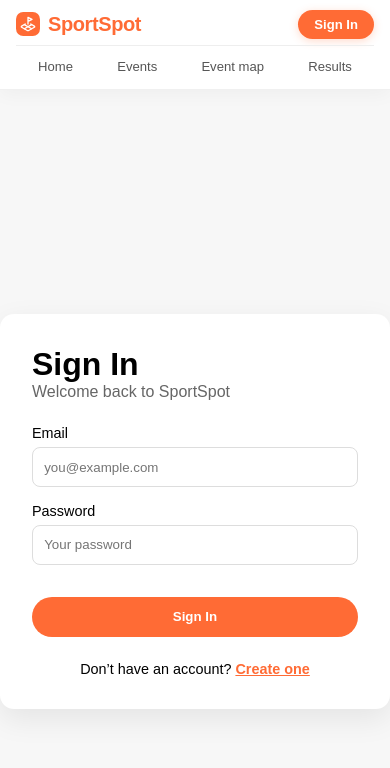
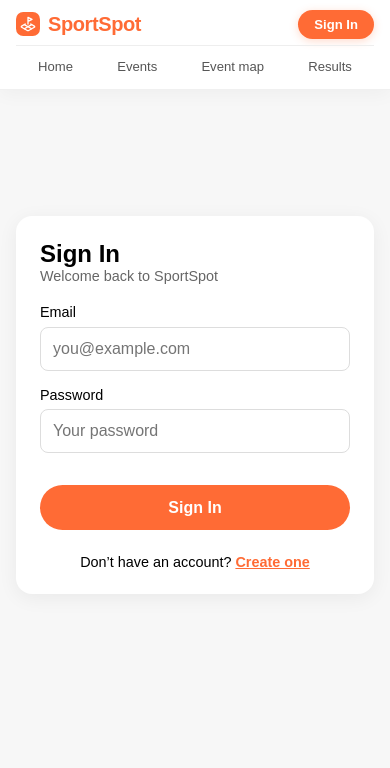
Before and after one commit to buricena/SportSpot, a Next.js app in the folder sportspot/: page /login in a window 390 px wide. Shown: the top 768 px of the page. Built offline with nearby package versions, Linux system fonts and the light colour scheme; no server answers.

Commit message:
Updated media screen

```diff
--- a/sportspot/app/login/login.module.css
+++ b/sportspot/app/login/login.module.css
@@ -4,6 +4,7 @@
   align-items: center;
   justify-content: center;
   background: #f7f7f7;
+  padding: 1rem;
 }
 
 .card {
@@ -38,6 +39,7 @@
   padding: 0.7rem;
   border-radius: 8px;
   border: 1px solid #ddd;
+  font-size: 1rem;
 }
 
 .button {
@@ -49,6 +51,7 @@
   color: white;
   font-weight: 600;
   cursor: pointer;
+  font-size: 1rem;
 }
 
 .button:disabled {
@@ -71,3 +74,48 @@
   color: #ff6b35;
   font-weight: 600;
 }
+
+@media (max-width: 480px){
+  .page{
+    align-items: flex-start;
+    padding: 1.5rem 1rem;
+    padding-top:15vh;
+
+  }
+  .card{
+    padding: 1.5rem;
+    border-radius: 16px;
+    box-shadow: 0 4px 20px rgba(0,0,0,0.06);
+
+  }
+  .card h1{
+    font-size: 1.5rem;
+  }
+  .subtitle{
+    font-size:0.9rem;
+    margin-bottom: 1.25rem;
+
+
+  }
+  .input{
+    padding:0.75rem;
+    font-size: 1rem;
+
+  }
+  .button{
+    padding: 0.85rem;
+    font-size: 1rem;
+
+  }
+}
+@media (max-width: 360px){
+  .page{
+    padding-top: 10vh;
+  }
+  .card{
+    padding: 1.25rem;
+  }
+  .card h1{
+    font-size: 1.3rem;
+  }
+}
```
